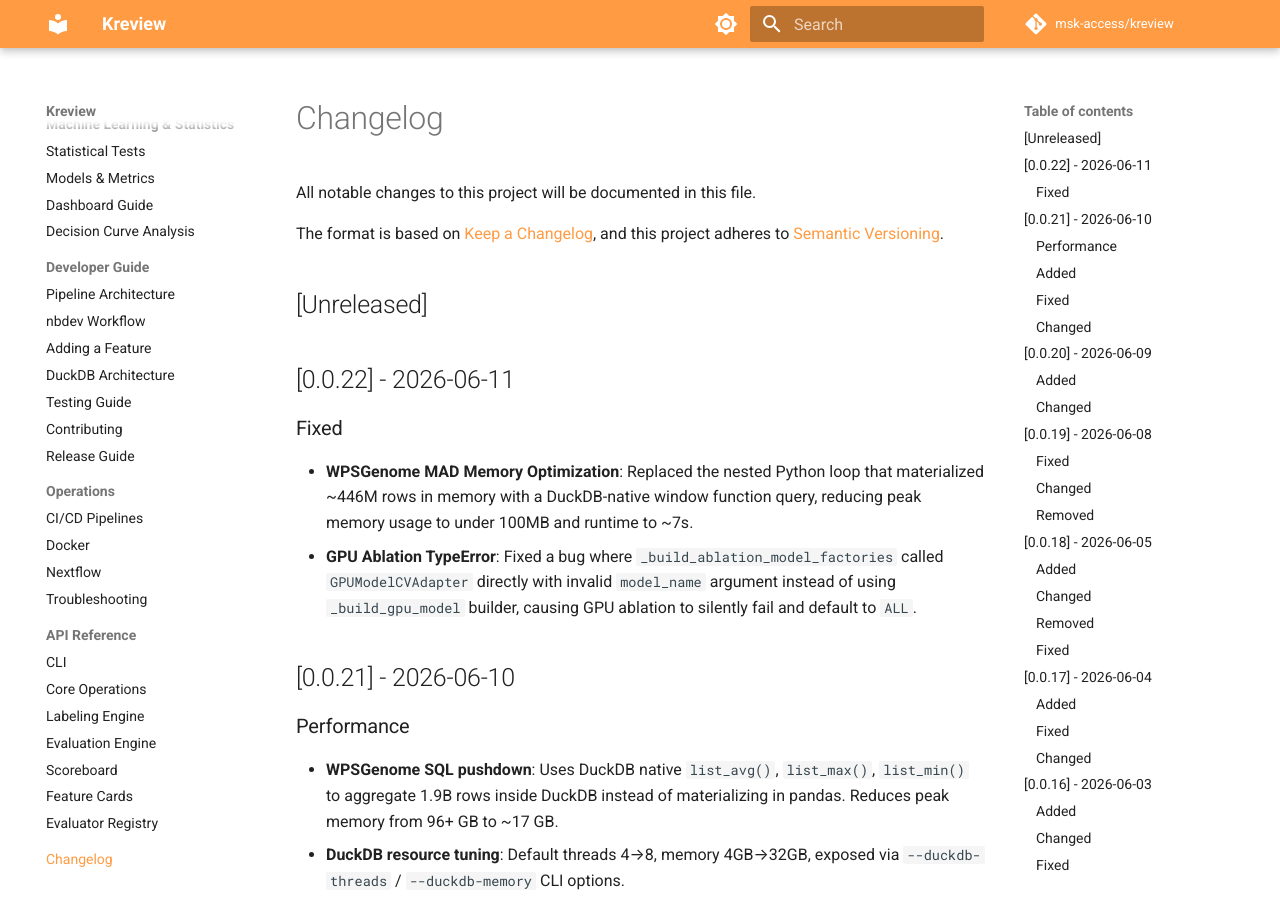
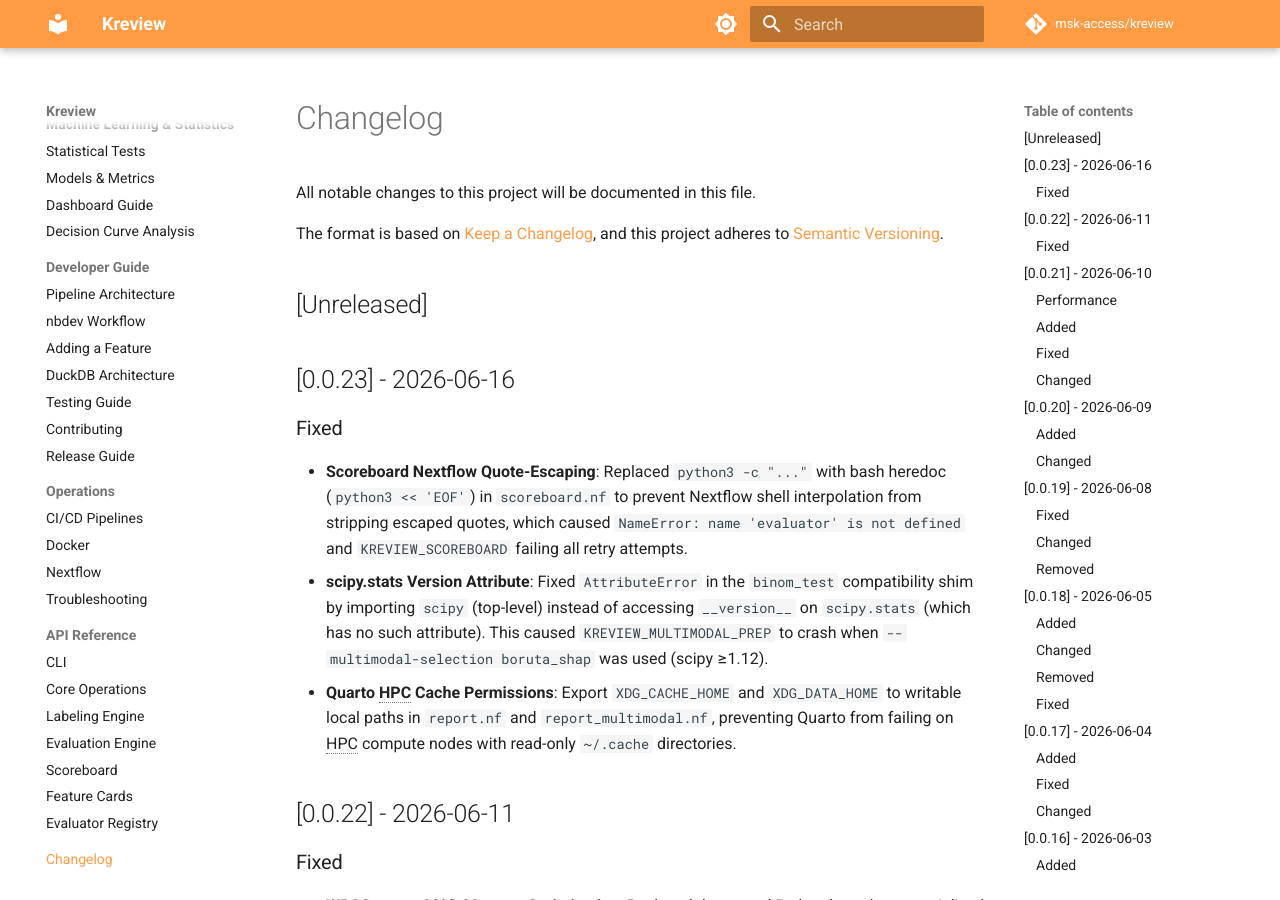
Before and after one commit to msk-access/kreview, an MkDocs documentation site: the page built from docs/changelog.md, in a window 1280 px wide and 900 px high. Built offline with MkDocs 1.6.1 and Material for MkDocs 9.7.7, drawn with Linux system fonts in a browser that asks for light colours; comment, search, counter and statistics services are not loaded; the version menu is left out.

Commit message:
release: v0.0.23

```diff
--- a/docs/changelog.md
+++ b/docs/changelog.md
@@ -6,6 +6,13 @@ The format is based on [Keep a Changelog](https://keepachangelog.com/en/1.0.0/),
 and this project adheres to [Semantic Versioning](https://semver.org/spec/v2.0.0.html).
 
 ## [Unreleased]
+
+## [0.0.23] - 2026-06-16
+
+### Fixed
+- **Scoreboard Nextflow Quote-Escaping**: Replaced `python3 -c "..."` with bash heredoc (`python3 << 'EOF'`) in `scoreboard.nf` to prevent Nextflow shell interpolation from stripping escaped quotes, which caused `NameError: name 'evaluator' is not defined` and `KREVIEW_SCOREBOARD` failing all retry attempts.
+- **scipy.stats Version Attribute**: Fixed `AttributeError` in the `binom_test` compatibility shim by importing `scipy` (top-level) instead of accessing `__version__` on `scipy.stats` (which has no such attribute). This caused `KREVIEW_MULTIMODAL_PREP` to crash when `--multimodal-selection boruta_shap` was used (scipy ≥1.12).
+- **Quarto HPC Cache Permissions**: Export `XDG_CACHE_HOME` and `XDG_DATA_HOME` to writable local paths in `report.nf` and `report_multimodal.nf`, preventing Quarto from failing on HPC compute nodes with read-only `~/.cache` directories.
 
 ## [0.0.22] - 2026-06-11
 
--- a/kreview/__init__.py
+++ b/kreview/__init__.py
@@ -1 +1 @@
-__version__ = "0.0.22"
+__version__ = "0.0.23"
```
Also changed, not shown: CHANGELOG.md (+7 -0 lines), 7 other files.
